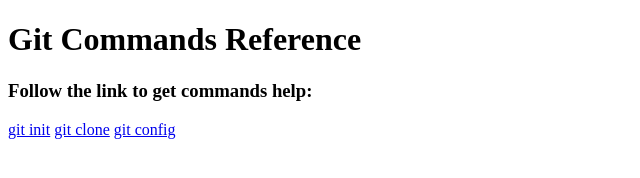
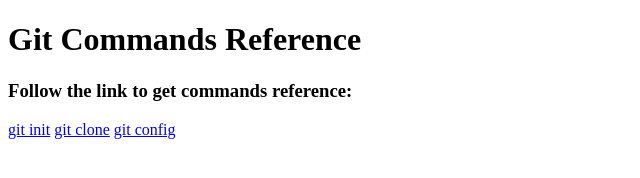
Before and after one commit to vladtymo/Git-Commands-UA1048, a plain HTML site: page index.html in a window 1280 px wide. Shown: the full height of the page, 0-640 px from the left. Drawn offline with Linux system fonts and the light colour scheme.

Commit message:
Change nav title

```diff
--- a/index.html
+++ b/index.html
@@ -8,7 +8,7 @@
 <body>
     <h1>Git Commands Reference</h1>
 
-    <h3>Follow the link to get commands help:</h3>
+    <h3>Follow the link to get commands reference:</h3>
     <nav>
         <a href="./commands/cmd-init.html">git init</a>
         <a href="./commands/cmd-clone.html">git clone</a>
```
